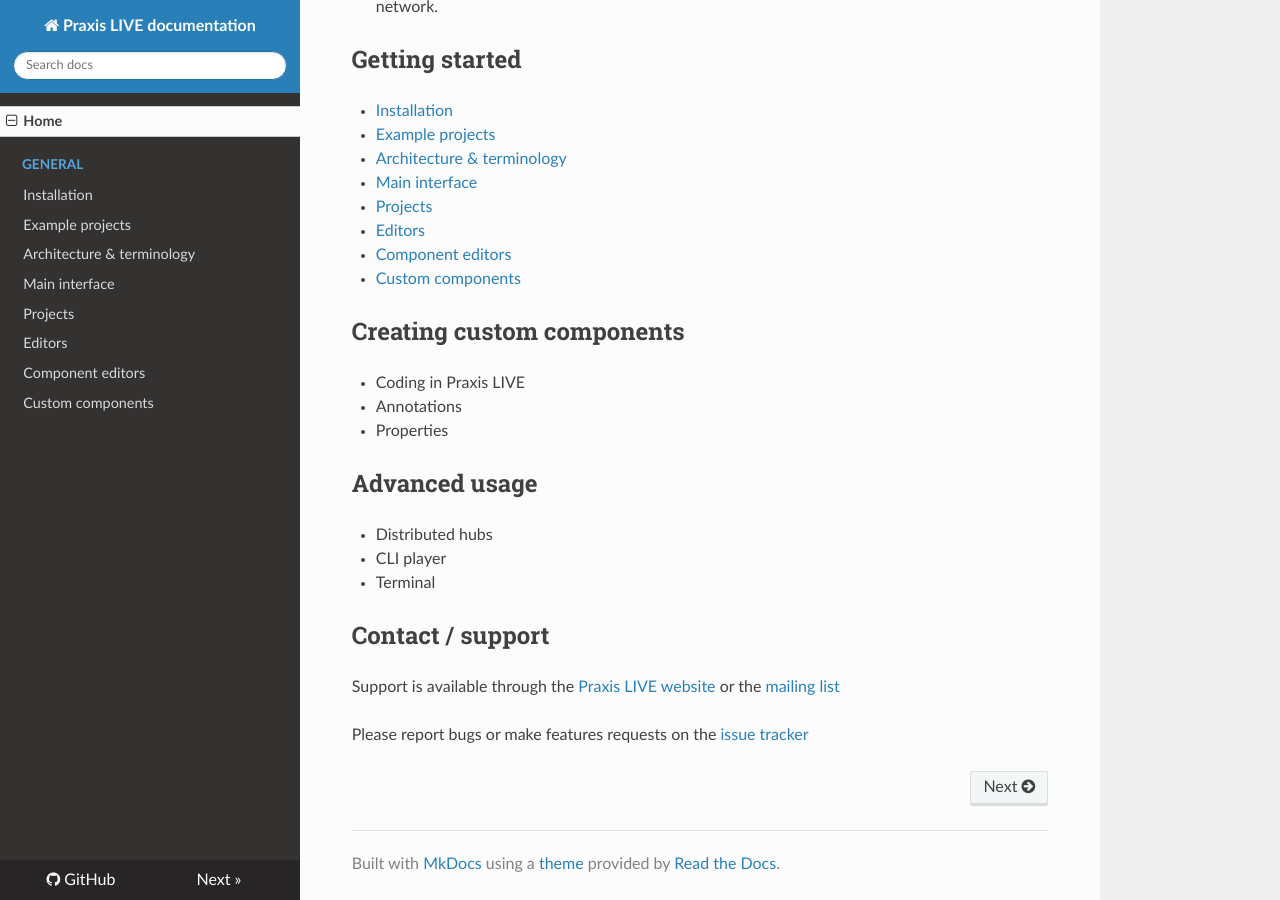
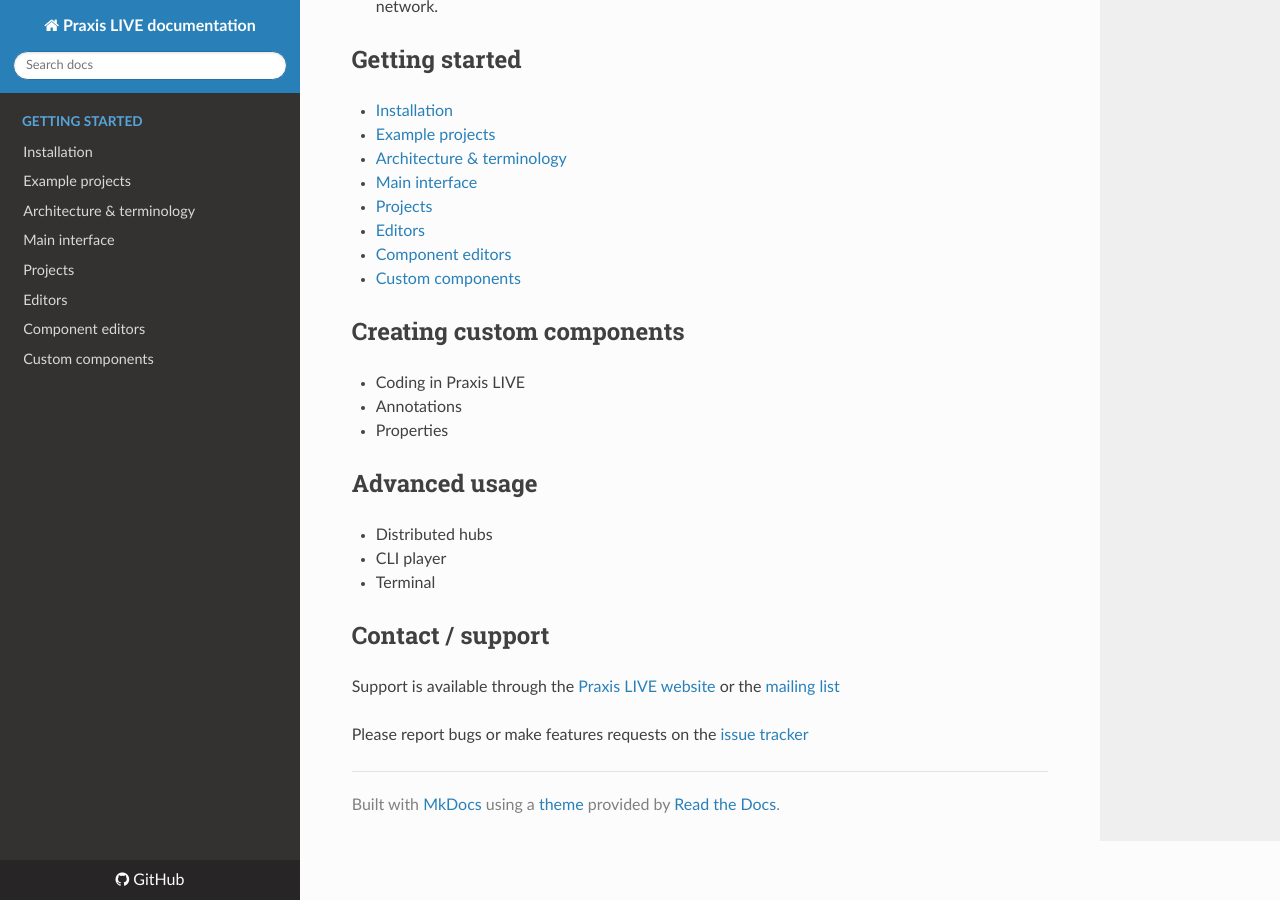
Before and after one commit to praxis-live/support, an MkDocs documentation site: the page built from docs/index.md, in a window 1280 px wide and 900 px high, scrolled down 1432 px. Built offline with MkDocs 1.6.1, drawn with Linux system fonts in a browser that asks for light colours; nearby versions of some CDN libraries; old or Windows-style settings are respelled for this version of MkDocs.

Commit message:
Remove home from pages list.

```diff
--- a/mkdocs.yml
+++ b/mkdocs.yml
@@ -1,7 +1,6 @@
 site_name: Praxis LIVE documentation
 pages:
-  - Home: 'index.md'
-  - General:
+  - 'Getting started':
     - 'Installation': 'installation.md'
     - 'Example projects': 'examples.md'
     - 'Architecture & terminology': 'architecture.md'
```
